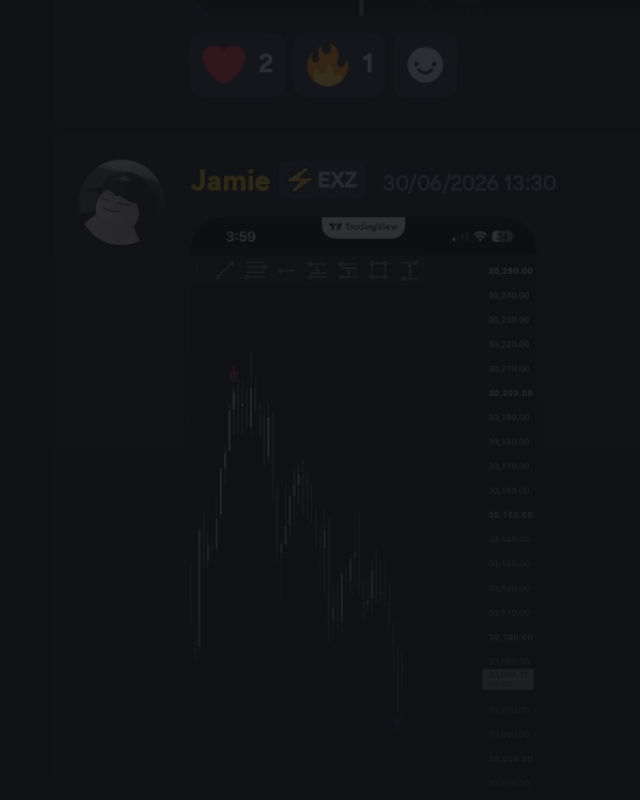
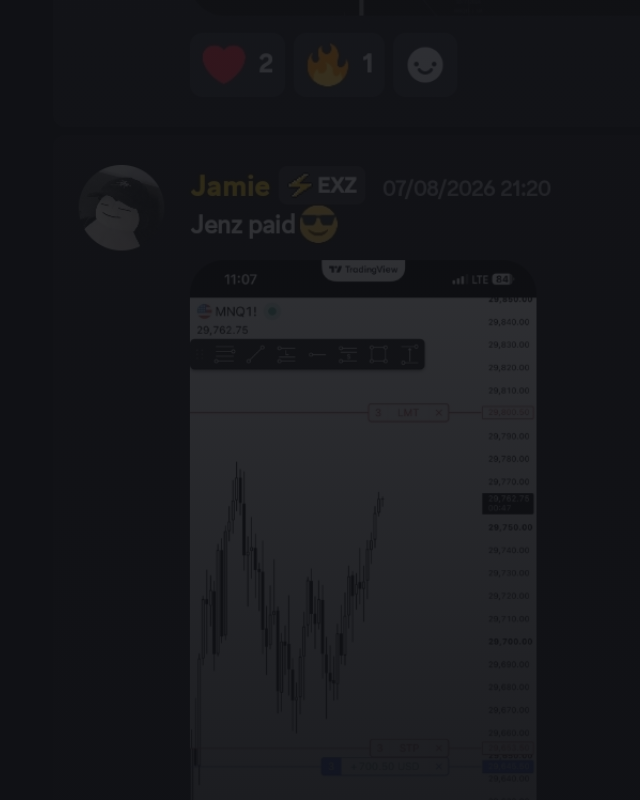
Before and after one commit to w1mayankz/Executionz, a React (Create React App) app: page / in a window 1280 px wide. Shown: the part 8300-9100 px from the top of the page, without its empty margins (203-843 px from the left). Built offline with nearby package versions, Linux system fonts and the light colour scheme.

Commit message:
Update App.js

```diff
--- a/src/App.js
+++ b/src/App.js
@@ -571,7 +571,7 @@ export default function App() {
                     className="w-full h-auto rounded-xl object-cover"
                   />
                   <img
-                    src="/jamie.jpg"
+                    src="/jamie3.jpg"
                     alt="testimonial image"
                     className="w-full h-auto rounded-xl object-cover"
                   />
```
